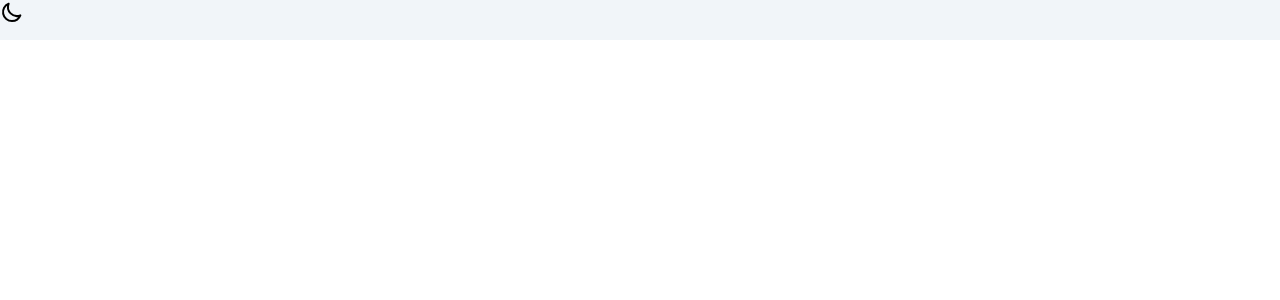
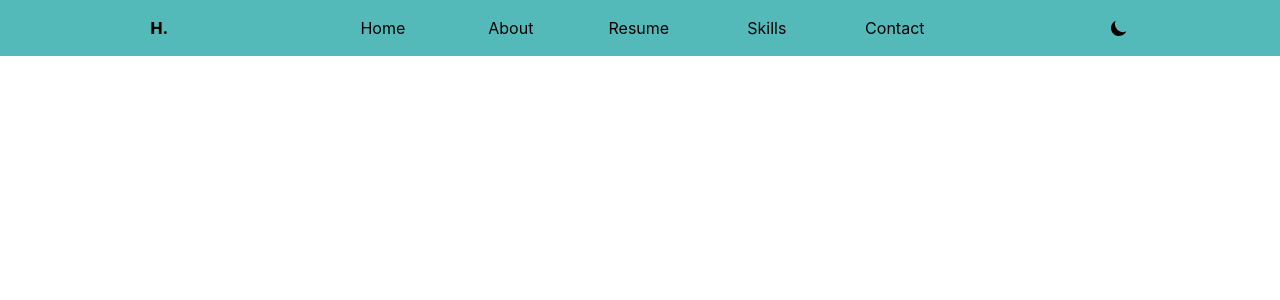
Before and after one commit to ihectorlujan/portfolio, a Next.js app: page / in a window 1280 px wide. Shown: the top 300 px of the page. Built offline with nearby package versions, Linux system fonts and the light colour scheme.

Commit message:
functional navbar

```diff
--- /dev/null
+++ b/components/IconDark.jsx
@@ -0,0 +1,31 @@
+const IconDark = (props) => {
+  const lightIcon = (
+    <svg
+      xmlns="http://www.w3.org/2000/svg"
+      class="h-5 w-5"
+      viewBox="0 0 20 20"
+      fill="currentColor"
+    >
+      <path
+        fill-rule="evenodd"
+        d="M10 2a1 1 0 011 1v1a1 1 0 11-2 0V3a1 1 0 011-1zm4 8a4 4 0 11-8 0 4 4 0 018 0zm-.464 4.95l.707.707a1 1 0 001.414-1.414l-.707-.707a1 1 0 00-1.414 1.414zm2.12-10.607a1 1 0 010 1.414l-.706.707a1 1 0 11-1.414-1.414l.707-.707a1 1 0 011.414 0zM17 11a1 1 0 100-2h-1a1 1 0 100 2h1zm-7 4a1 1 0 011 1v1a1 1 0 11-2 0v-1a1 1 0 011-1zM5.05 6.464A1 1 0 106.465 5.05l-.708-.707a1 1 0 00-1.414 1.414l.707.707zm1.414 8.486l-.707.707a1 1 0 01-1.414-1.414l.707-.707a1 1 0 011.414 1.414zM4 11a1 1 0 100-2H3a1 1 0 000 2h1z"
+        clip-rule="evenodd"
+      />
+    </svg>
+  )
+
+  const darkIcon = (
+    <svg
+      xmlns="http://www.w3.org/2000/svg"
+      className="h-5 w-5"
+      viewBox="0 0 20 20"
+      fill="currentColor"
+    >
+      <path d="M17.293 13.293A8 8 0 016.707 2.707a8.001 8.001 0 1010.586 10.586z" />
+    </svg>
+  )
+
+  return props.dark ? lightIcon : darkIcon
+}
+
+export default IconDark
--- a/components/Navbar.jsx
+++ b/components/Navbar.jsx
@@ -1,6 +1,9 @@
 const Navbar = (props) => {
   return (
-    <nav className="bg-slate-100 dark:bg-slate-900 dark:text-white h-10">
+    <nav
+      className="flex flex-row justify-evenly items-center
+    bg-fountain-blue dark:bg-slate-900 dark:text-white h-14"
+    >
       {props.children}
     </nav>
   )
--- /dev/null
+++ b/components/SectionContainer.jsx
@@ -0,0 +1,9 @@
+const SectionContainer = (props) => {
+  return (
+    <div className="flex flex-row justify-evenly items-center w-1/2">
+      {props.children}
+    </div>
+  )
+}
+
+export default SectionContainer
--- /dev/null
+++ b/components/SectionName.jsx
@@ -0,0 +1,9 @@
+const SectionName = (props) => {
+  return (
+    <h2 className="mx-3 hover:font-extrabold w-1/4 text-center cursor-pointer">
+      {props.children}
+    </h2>
+  )
+}
+
+export default SectionName
--- a/hooks/useDarkMode.js
+++ b/hooks/useDarkMode.js
@@ -14,7 +14,7 @@ const useDarkMode = () => {
       : document.documentElement.classList.remove("dark")
   }, [dark])
 
-  return [toggle]
+  return [dark, toggle]
 }
 
 export default useDarkMode
--- a/pages/index.js
+++ b/pages/index.js
@@ -1,28 +1,26 @@
-import { useState, useEffect } from "react"
 import Navbar from "../components/Navbar"
 import useDarkMode from "../hooks/useDarkMode"
+import SectionContainer from "../components/SectionContainer"
+import SectionName from "../components/SectionName"
+import IconDark from "../components/IconDark"
 
 export default function Home() {
-  const [toggle] = useDarkMode()
+  const [dark, toggle] = useDarkMode()
 
   return (
     <>
       <Navbar>
+        <h1 className="font-extrabold">H.</h1>
+        <SectionContainer>
+          <SectionName>Home</SectionName>
+          <SectionName>About</SectionName>
+          <SectionName>Resume</SectionName>
+          <SectionName>Skills</SectionName>
+          <SectionName>Contact</SectionName>
+        </SectionContainer>
+
         <button onClick={toggle}>
-          <svg
-            xmlns="http://www.w3.org/2000/svg"
-            className="h-6 w-6"
-            fill="none"
-            viewBox="0 0 24 24"
-            stroke="currentColor"
-          >
-            <path
-              strokeLinecap="round"
-              strokeLinejoin="round"
-              strokeWidth={2}
-              d="M20.354 15.354A9 9 0 018.646 3.646 9.003 9.003 0 0012 21a9.003 9.003 0 008.354-5.646z"
-            />
-          </svg>
+          <IconDark dark={dark}></IconDark>
         </button>
       </Navbar>
     </>
--- a/tailwind.config.js
+++ b/tailwind.config.js
@@ -5,7 +5,11 @@ module.exports = {
     "./components/**/*.{js,ts,jsx,tsx}",
   ],
   theme: {
-    extend: {},
+    extend: {
+      colors: {
+        "fountain-blue": "#54BAB9",
+      },
+    },
   },
   plugins: [],
 }
```
